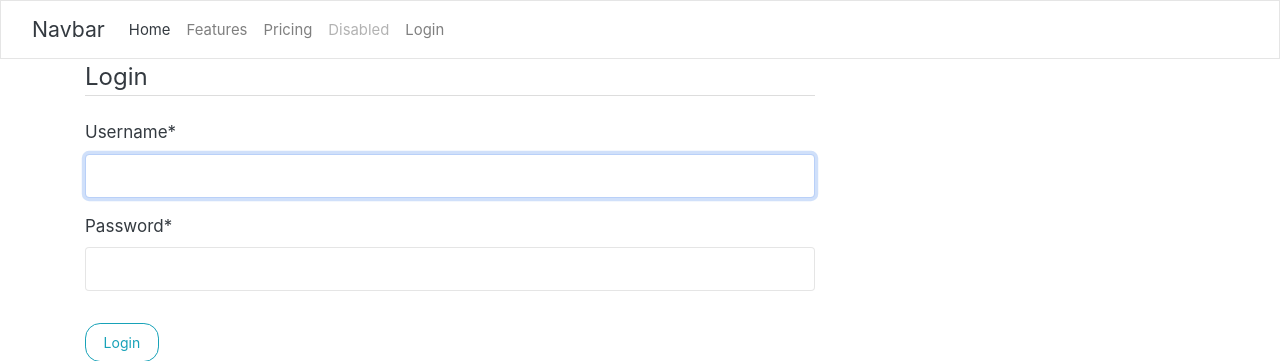
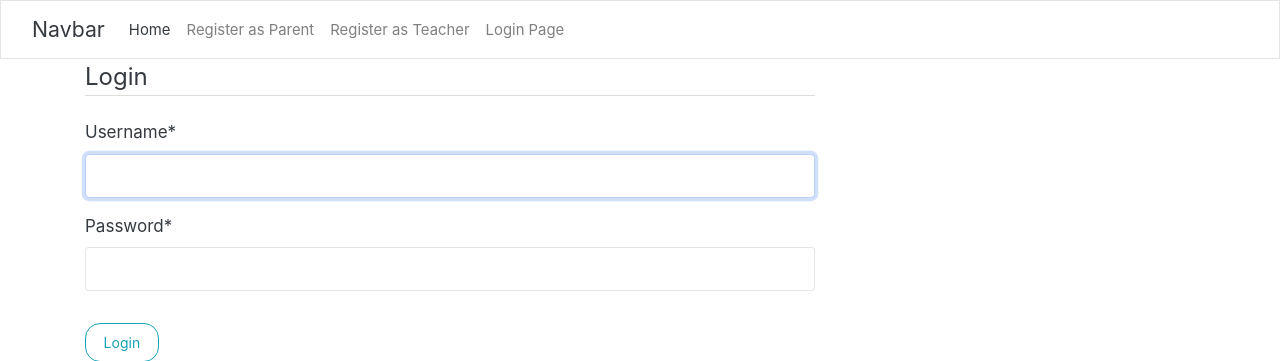
Before and after one commit to rezeq1/EducationWebsite, a Django app: page / in a window 1280 px wide. Shown: the top 361 px of the page. Run offline with Django 3.2, Linux system fonts and the light colour scheme; some libraries are stand-ins or nearby versions.

Commit message:
BSPM2021T12-206 add a button to nvbar

```diff
--- a/educationweb/users/templates/users/base.html
+++ b/educationweb/users/templates/users/base.html
@@ -21,19 +21,16 @@
           <div class="collapse navbar-collapse" id="navbarNav">
             <ul class="navbar-nav">
               <li class="nav-item">
-                <a class="nav-link active" aria-current="page" href="#">Home</a>
-              </li>
-              <li class="nav-item">
-                <a class="nav-link" href="#">Features</a>
-              </li>
-              <li class="nav-item">
-                <a class="nav-link" href="#">Pricing</a>
-              </li>
-              <li class="nav-item">
-                <a class="nav-link disabled" href="#" tabindex="-1" aria-disabled="true">Disabled</a>
+                <a class="nav-link active" aria-current="page" href="{% url 'home' %}">Home</a>
               </li>
               <li>
-                <a class="nav-item nav-link" href="{% url 'login' %}">Login</a>
+                <a class="nav-item nav-link" href="{% url 'parent_register' %}">Register as Parent</a>
+              </li>
+              <li>
+                <a class="nav-item nav-link" href="{% url 'teacher_register' %}">Register as Teacher </a>
+              </li>
+              <li>
+                <a class="nav-item nav-link" href="{% url 'login' %}">Login Page</a>
               </li>
 
 
```
